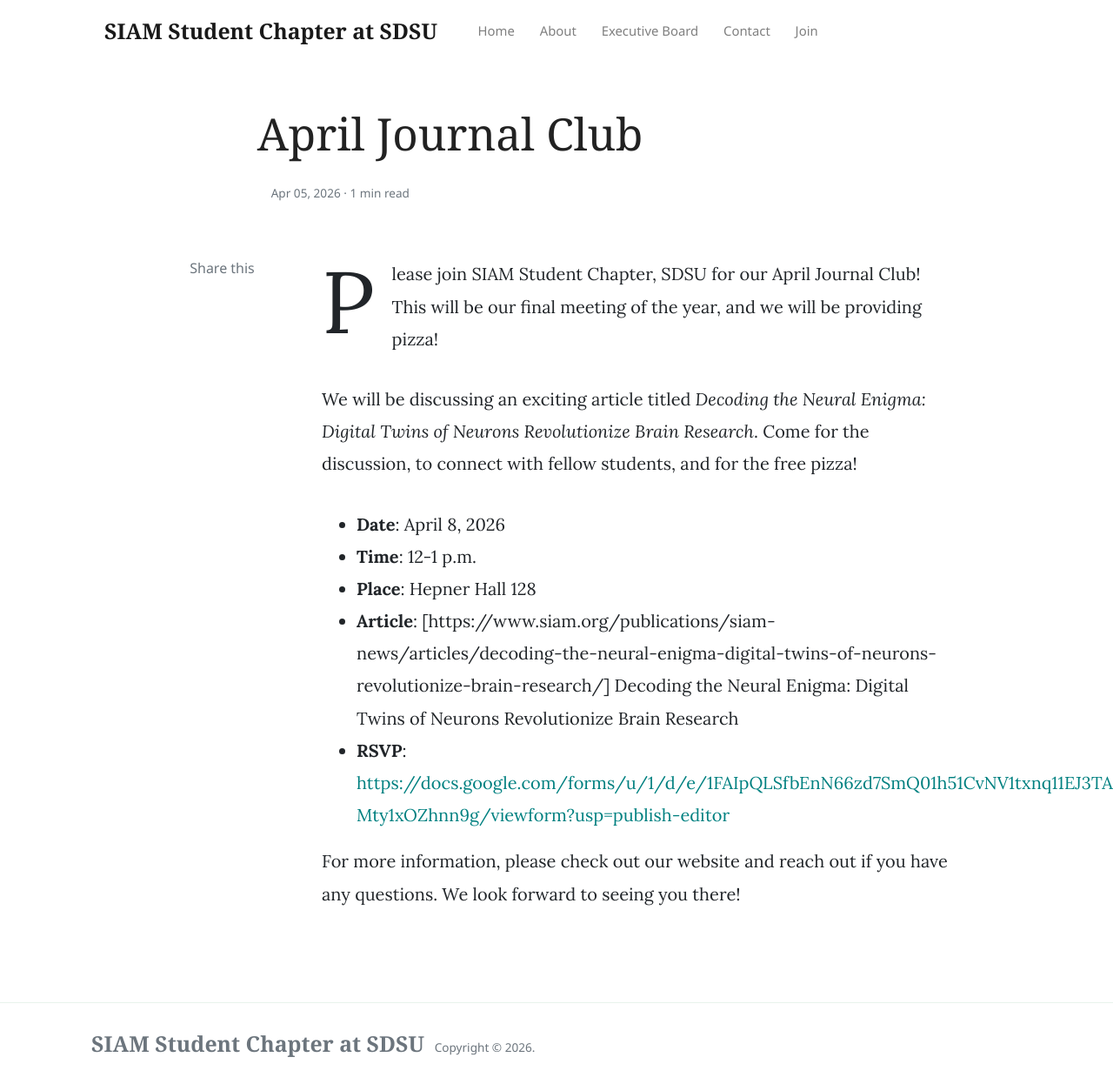
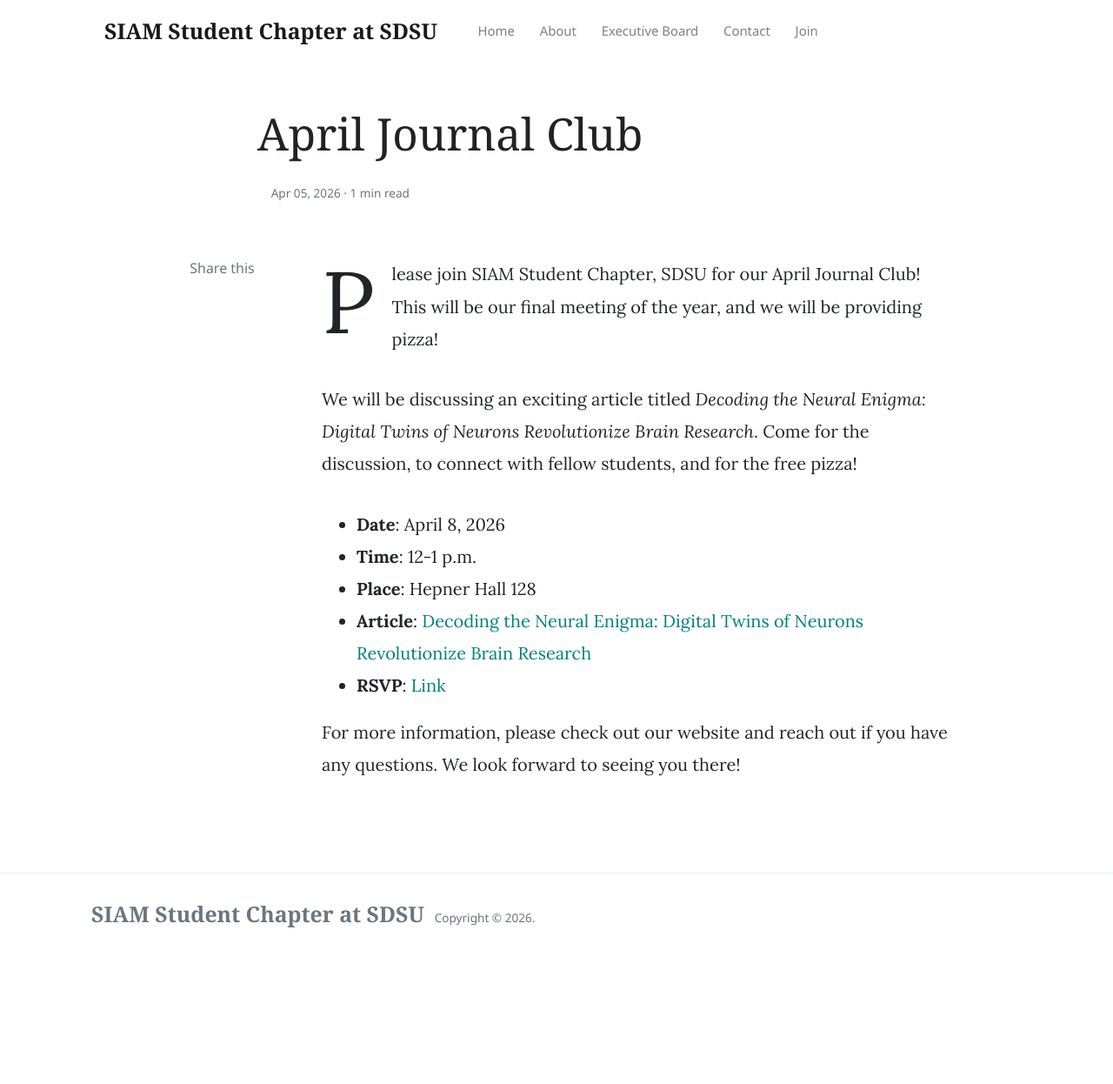
Before and after one commit to siamscsdsu/siamscsdsu.github.io, a Jekyll site: the page built from _posts/2026-4-5-april-journal-club.md, in a window 1280 px wide and 1246 px high. Shown: the whole window at 87% size. Built offline with Jekyll 4.4.1, drawn with Linux system fonts in a browser that asks for light colours; nearby versions of some CDN libraries; comment, search, counter and statistics services are not loaded.

Commit message:
april journal club 2026 update2

```diff
--- a/_posts/2026-4-5-april-journal-club.md
+++ b/_posts/2026-4-5-april-journal-club.md
@@ -11,7 +11,7 @@ We will be discussing an exciting article titled _Decoding the Neural Enigma: Di
 - __Date__:   April 8, 2026
 - __Time__:   12-1 p.m.
 - __Place__:  Hepner Hall 128
-- __Article__: [https://www.siam.org/publications/siam-news/articles/decoding-the-neural-enigma-digital-twins-of-neurons-revolutionize-brain-research/] Decoding the Neural Enigma: Digital Twins of Neurons Revolutionize Brain Research
-- __RSVP__:  [https://docs.google.com/forms/u/1/d/e/1FAIpQLSfbEnN66zd7SmQ01h51CvNV1txnq11EJ3TAs-Mty1xOZhnn9g/viewform?usp=publish-editor](LINK)
+- __Article__: [Decoding the Neural Enigma: Digital Twins of Neurons Revolutionize Brain Research](https://www.siam.org/publications/siam-news/articles/decoding-the-neural-enigma-digital-twins-of-neurons-revolutionize-brain-research/)
+- __RSVP__:  [Link](https://docs.google.com/forms/u/1/d/e/1FAIpQLSfbEnN66zd7SmQ01h51CvNV1txnq11EJ3TAs-Mty1xOZhnn9g/viewform?usp=publish-editor)
 
 For more information, please check out our website and reach out if you have any questions. We look forward to seeing you there!
```
